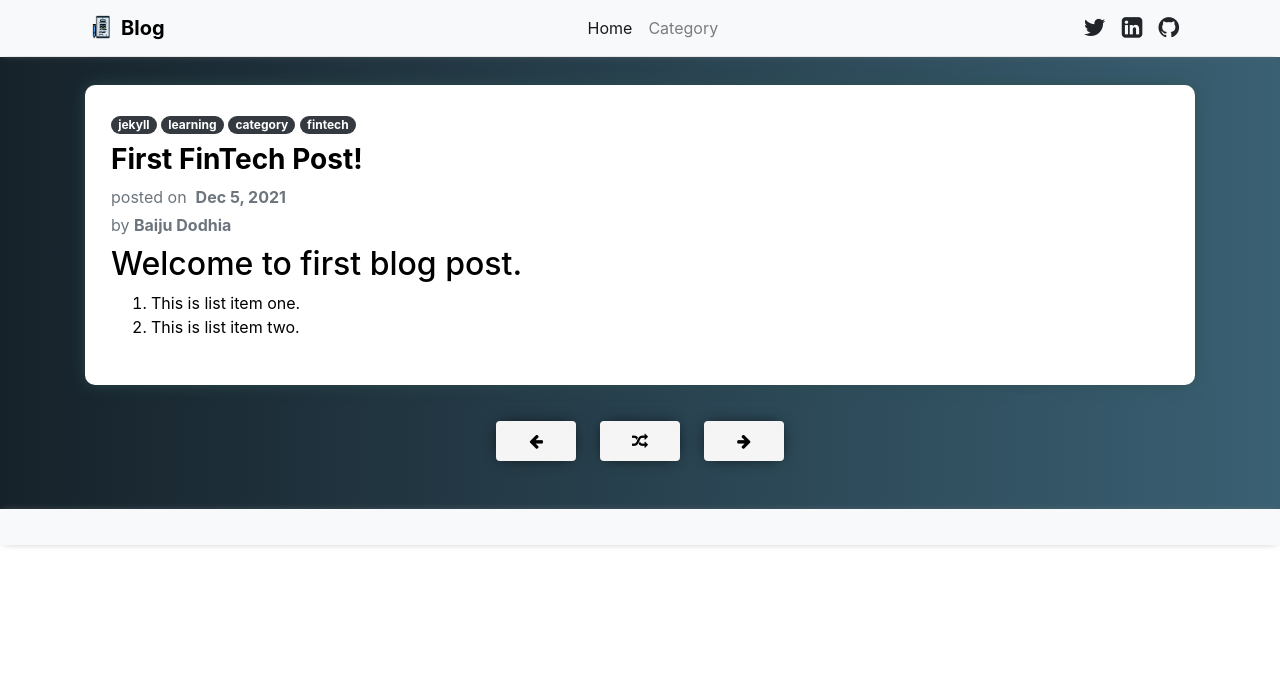
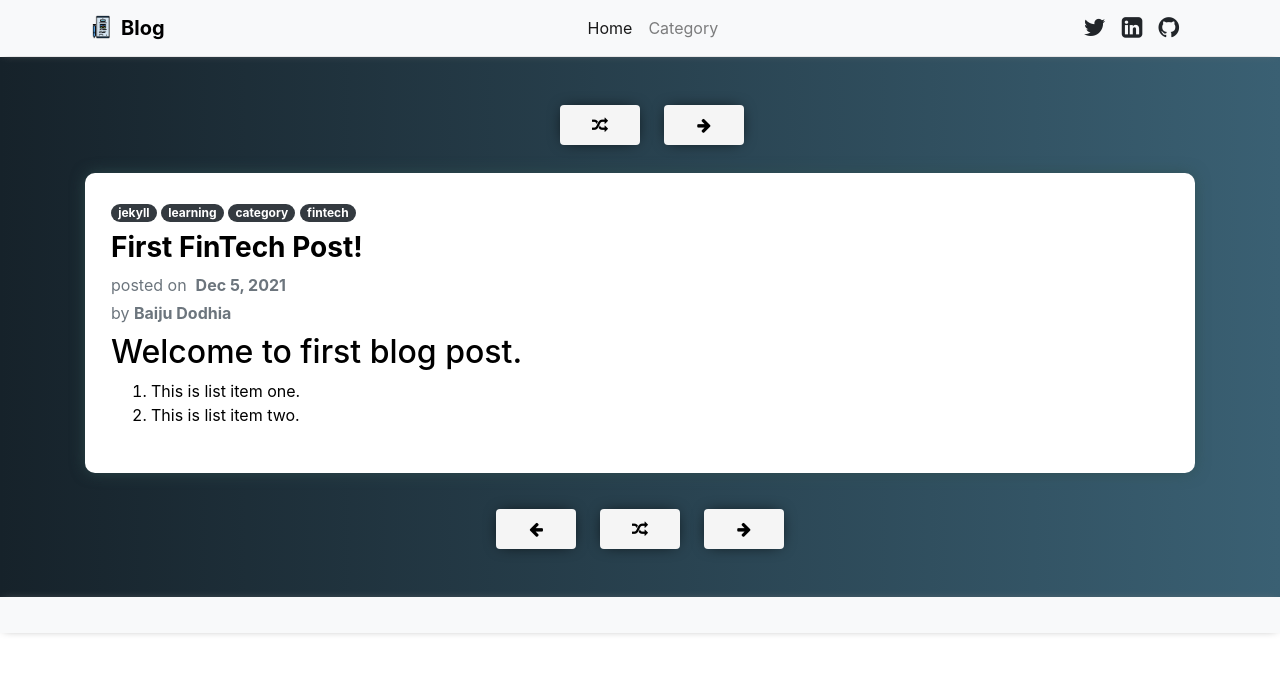
Before and after one commit to baijudodhia/blog, a Jekyll site: the page built from _posts/2021-12-05-first-fintech-post.markdown, in a window 1280 px wide. Shown: the top 674 px of the page. Built offline with Jekyll 4.4.1, drawn with Linux system fonts in a browser that asks for light colours.

Commit message:
Update: Previous & Next post linking.

```diff
--- a/_layouts/post.html
+++ b/_layouts/post.html
@@ -3,6 +3,33 @@
 ---
 
 <section class="w-100 m-0 p-0" style="background: linear-gradient(to right, #16222a, #3a6073);">
+    <div class="container d-flex flex-row justify-content-center w-100 px-1 pt-5 pt-2">
+        {%- if post.url != page.previous.url -%}
+        <div>
+            <a class="card-btn d-flex flex-row justify-content-center" href="{{ page.previous.url | relative_url }}">
+                <div>
+                    <i aria-hidden="true" class="fa fa-arrow-left"></i>
+                </div>
+            </a>
+        </div>
+        {%- endif -%}
+        <div>
+            <a class="card-btn d-flex flex-row justify-content-center mx-4" href="{{ post.url | relative_url }}">
+                <div>
+                    <i aria-hidden="true" class="fa fa-random"></i>
+                </div>
+            </a>
+        </div>
+        {%- if post.url != page.next.url -%}
+        <div>
+            <a class="card-btn d-flex flex-row justify-content-center" href="{{ page.next.url | relative_url }}">
+                <div>
+                    <i aria-hidden="true" class="fa fa-arrow-right"></i>
+                </div>
+            </a>
+        </div>
+        {%- endif -%}
+    </div>
     <div class="container py-3" id="blogpost">
         <div class="row">
             <div class="col-lg-12" style="margin: 12px 0px;">
@@ -36,24 +63,21 @@
     </div>
     <div class="container d-flex flex-row justify-content-center w-100 px-1 pb-5 pt-2">
         <div>
-            <a class="card-btn d-flex flex-row justify-content-center" href="{{ post.url | relative_url }}">
+            <a class="card-btn d-flex flex-row justify-content-center" href="{{ page.previous.url | relative_url }}">
                 <div>
                     <i aria-hidden="true" class="fa fa-arrow-left"></i>
                 </div>
-                <!-- <div class="pl-2 pr-1"><b>Prev</b></div> -->
             </a>
         </div>
         <div>
             <a class="card-btn d-flex flex-row justify-content-center mx-4" href="{{ post.url | relative_url }}">
-                <!-- <div class="px-1"><b>Random</b></div> -->
                 <div>
                     <i aria-hidden="true" class="fa fa-random"></i>
                 </div>
             </a>
         </div>
         <div>
-            <a class="card-btn d-flex flex-row justify-content-center" href="{{ post.url | relative_url }}">
-                <!-- <div class="pr-2 pl-1"><b>Next</b></div> -->
+            <a class="card-btn d-flex flex-row justify-content-center" href="{{ page.next.url | relative_url }}">
                 <div>
                     <i aria-hidden="true" class="fa fa-arrow-right"></i>
                 </div>
```
